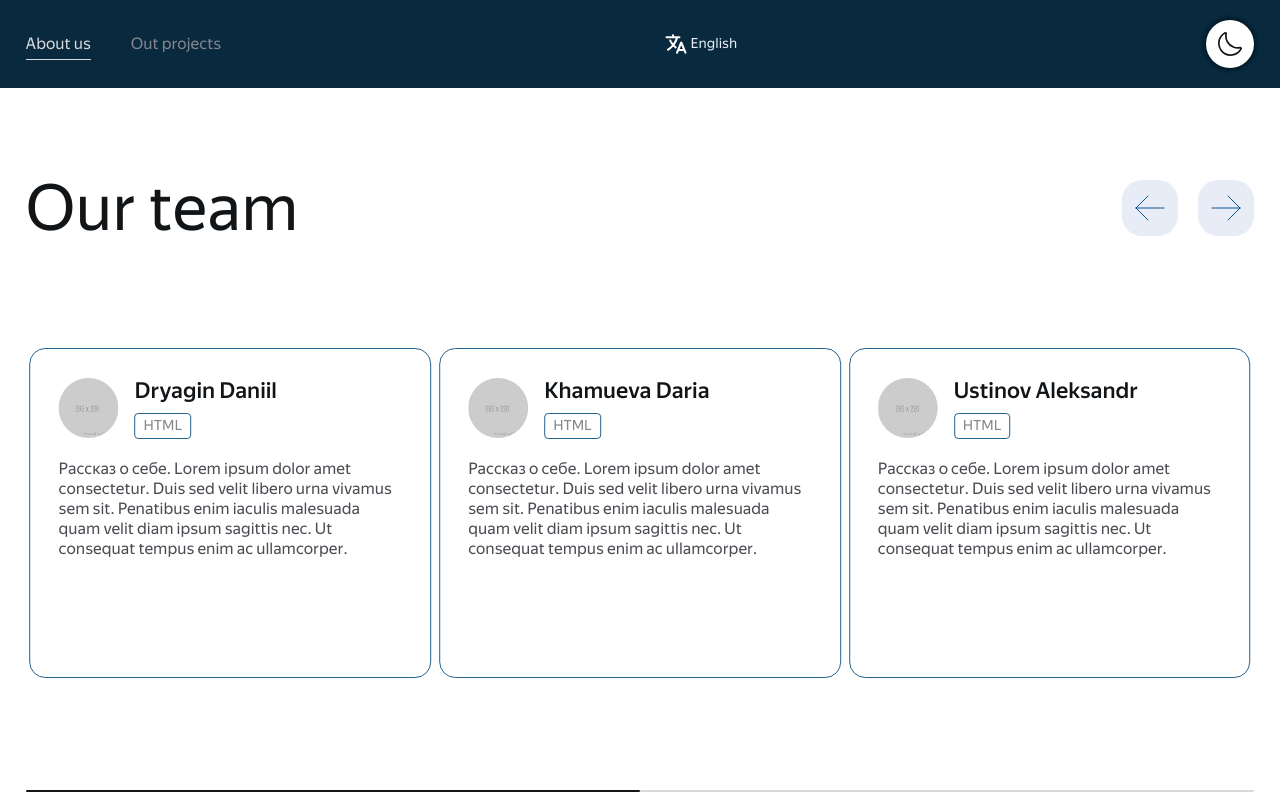
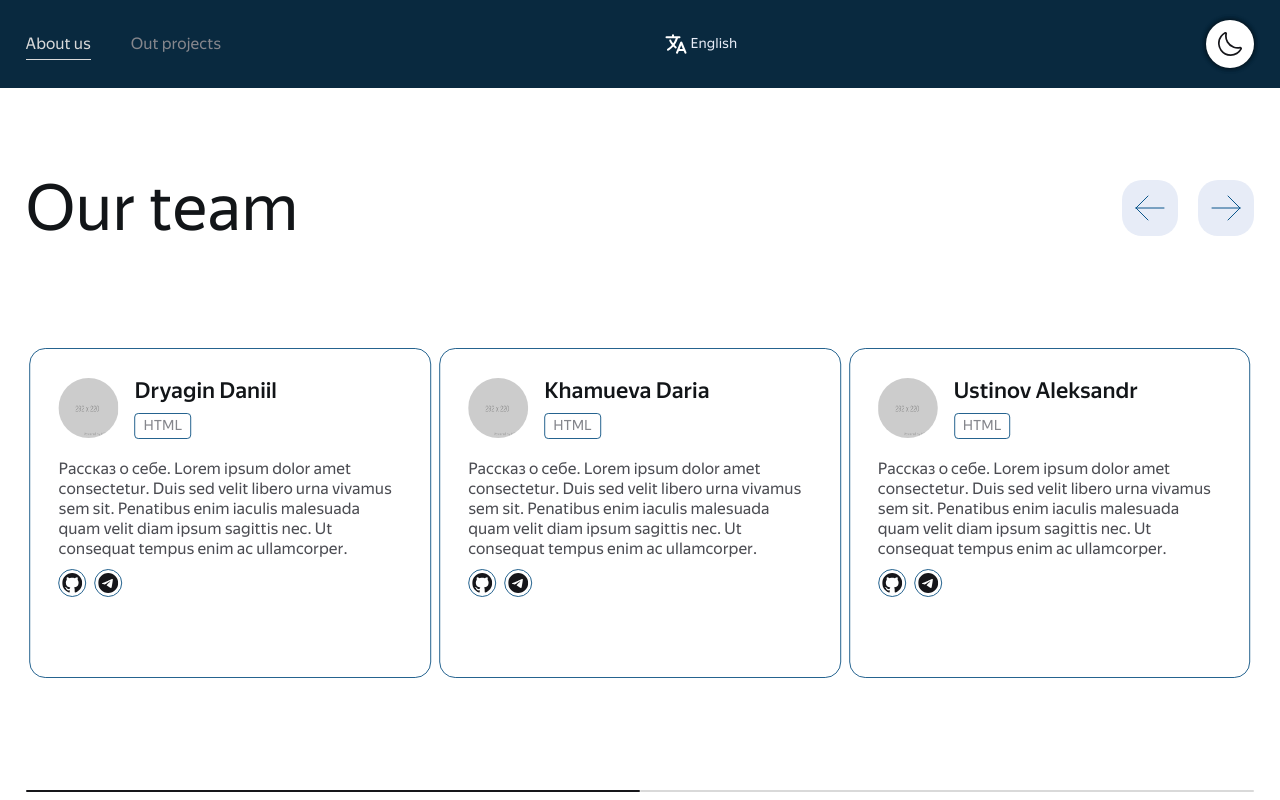
Before and after one commit to SergeiKachenia/Lorem-Ipsum-Team-landing, a React (Create React App) app: page / in a window 1280 px wide. Shown: the top 800 px of the page. Built offline with nearby package versions, Linux system fonts and the light colour scheme.

Commit message:
feat: ссылки вынесены в отдельный компонент IconLink

```diff
--- /dev/null
+++ b/src/components/TeamMemberCard/IconLink/IconLink.module.scss
@@ -0,0 +1,23 @@
+@import 'styles/global';
+
+.iconLink {
+  @include flex(row, center, center);
+
+  cursor: pointer;
+
+  padding: 3px;
+
+  text-decoration: none;
+
+  background: $color-white;
+  border: 1px solid $color-main-blue;
+  border-radius: 50px;
+  outline: inherit;
+
+  path {
+    width: 20px;
+    height: 20px;
+
+    fill: $color-another-main-text;
+  }
+}
--- /dev/null
+++ b/src/components/TeamMemberCard/IconLink/IconLink.tsx
@@ -0,0 +1,15 @@
+import React from 'react';
+
+import styles from './IconLink.module.scss';
+
+import { IIconLinkProps } from '../../../types/IIconLinkProps';
+
+const IconLink: React.FC<IIconLinkProps> = ({ IconEl, href }) => {
+  return (
+    <a className={styles.iconLink} href={href}>
+      <IconEl />
+    </a>
+  );
+};
+
+export default IconLink;
--- a/src/components/TeamMemberCard/TeamMemberCard.module.scss
+++ b/src/components/TeamMemberCard/TeamMemberCard.module.scss
@@ -90,24 +90,3 @@
   @include flex(row, flex-start, center);
   gap: 8px;
 }
-
-.cardLink {
-  @include flex(row, center, center);
-
-  cursor: pointer;
-
-  width: 26px;
-  height: 26px;
-  padding: 0;
-
-  text-decoration: none;
-
-  background: $color-white;
-  border: 1px solid $color-main-blue;
-  border-radius: 50px;
-  outline: inherit;
-
-  path {
-    fill: $color-another-main-text;
-  }
-}
--- a/src/components/TeamMemberCard/TeamMemberCard.tsx
+++ b/src/components/TeamMemberCard/TeamMemberCard.tsx
@@ -4,6 +4,7 @@ import React, { useMemo } from 'react';
 
 import { ITeamMemberCardProps } from 'types/ITeamMemberCardProps';
 
+import IconLink from './IconLink/IconLink';
 import styles from './TeamMemberCard.module.scss';
 
 import { StackLabel } from '../StackLabel/StackLabel';
@@ -24,20 +25,8 @@ export const TeamMemberCard: React.FC<ITeamMemberCardProps> = ({ name, stackList
       <div className={styles.cardDescription}>
         <span>{desc}</span>
         <div className={styles.cardLinks}>
-          {ghLink === '' ? (
-            ''
-          ) : (
-            <a href={ghLink} className={styles.cardLink}>
-              <GitHubIcon />
-            </a>
-          )}
-          {tgLink === '' ? (
-            ''
-          ) : (
-            <a href={tgLink} className={styles.cardLink}>
-              <TelegramIcon />
-            </a>
-          )}
+          <IconLink IconEl={GitHubIcon} href={ghLink} />
+          <IconLink IconEl={TelegramIcon} href={tgLink} />
         </div>
       </div>
     </div>
--- /dev/null
+++ b/src/types/IIconLinkProps.tsx
@@ -0,0 +1,6 @@
+import React from 'react';
+
+export interface IIconLinkProps {
+  IconEl: React.FC;
+  href: string | undefined;
+}
```
